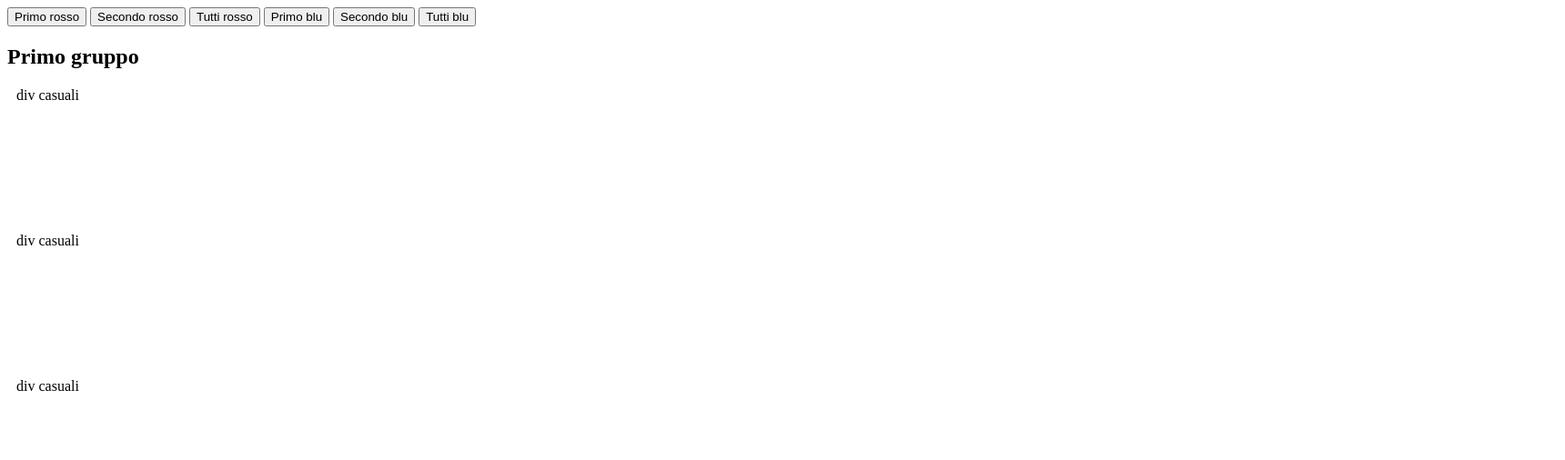
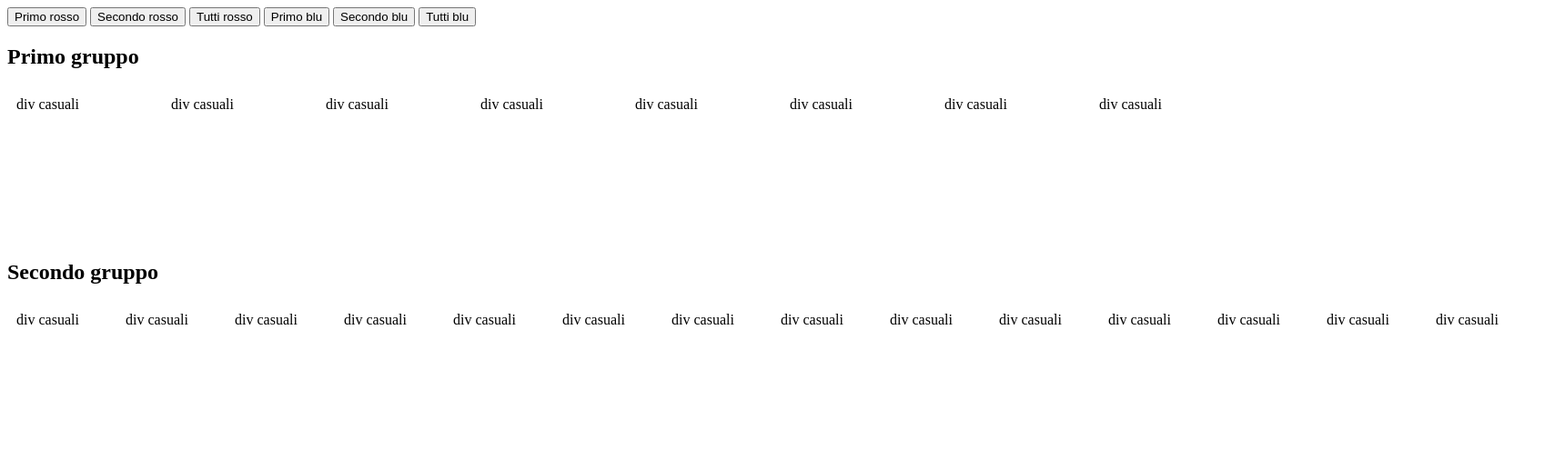
Before and after one commit to MiSKuAndre/CescotconCamilla, a PHP site: page / in a window 1720 px wide. Shown: the top 506 px of the page at 91% size. After the commit the page ends 357 px from the top, so only its background shows below. Run offline with PHP 8.4, Linux system fonts and the light colour scheme.

Commit message:
Refactor div structure and update random div generation logic for both groups

```diff
--- a/Groups/index.php
+++ b/Groups/index.php
@@ -19,26 +19,27 @@
     <button id="Primoblu">Primo blu</button>
     <button id="Secondoblu">Secondo blu</button>
     <button id="Tuttiblu">Tutti blu</button>
-
-
-
 <h2 class="first">Primo gruppo</h2>
+<div class="display-inline">
 
 <?php
     // Genera un numero di div casuale tra 5 e 10 di dimensione 150x150 px
     RandomDivDa5a10();
 
 ?>
+</div>
+
+
 
 <h2 class="second">Secondo gruppo</h2>
-
+<div class="display-inline">
 <?php
-    // Genera un numero di div casuale tra 5 e 10 di dimensione 100x100 px
+    // Genera un numero di div casuale tra 10 e 15 di dimensione 100x100 px
     RandomDivDa10a15();
 
 ?>
 
-
+</div>
 
 <script src="gruppi.js"></script>
 
--- a/Groups/style.css
+++ b/Groups/style.css
@@ -1,3 +1,7 @@
+.display-inline {
+    display: inline-flex;
+}
+
 .gruppouno {
     width: 150px;
     height: 150px;
```
